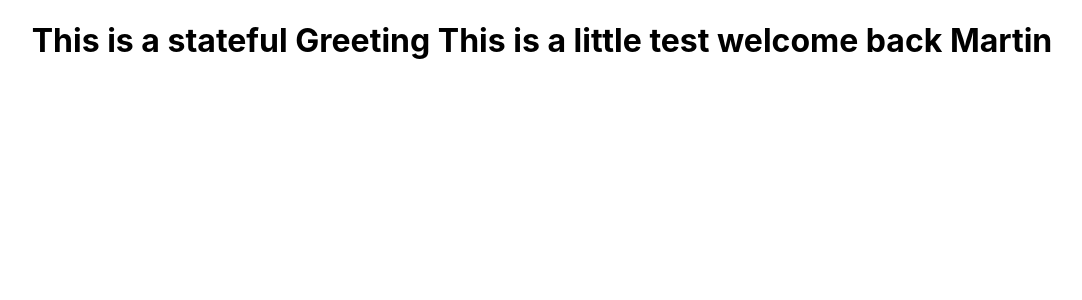
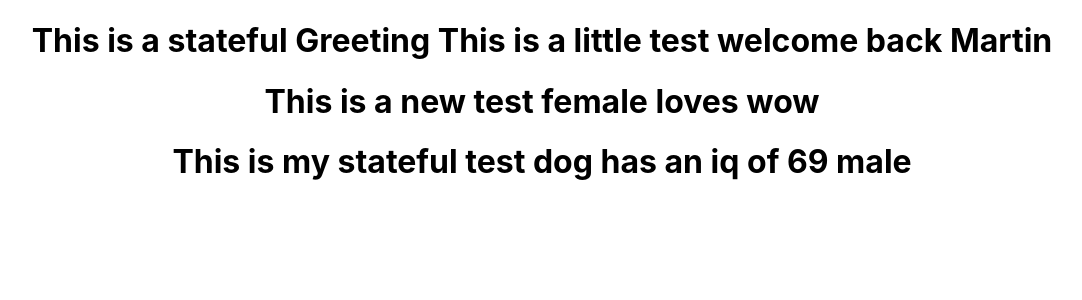
Before and after one commit to MartinBradbury/react-trial, a React (Create React App) app in the folder my-app/: page / in a window 1280 px wide. Shown: the top 300 px of the page, without its empty margins (98-1180 px from the left). Built offline with nearby package versions, Linux system fonts and the light colour scheme.

Commit message:
added a stateful class component and a stateless functional component  with props

```diff
--- a/my-app/src/App.js
+++ b/my-app/src/App.js
@@ -2,12 +2,16 @@ import logo from './logo.svg';
 import './App.css';
 import FunctionalGreetingNew from './components/FunctionalGreetingNew';
 import StatefulGreeting from './components/StatefulGreeting';
+import NewTest from './components/test';
+import StatefulTest from './components/StatefulTest';
 
 function App() {
   return (
     <div className="App">
       {/* <FunctionalGreetingNew name="Martin" age="41" greeting="Nice to meet you!!" /> */}
       <StatefulGreeting greeting="This is a little test" name="Martin" />
+      <NewTest sex="female" game="wow" />
+      <StatefulTest pet="dog" iq="69" sex="male"/>
     </div>
   );
 }
--- /dev/null
+++ b/my-app/src/components/StatefulTest.js
@@ -0,0 +1,9 @@
+import React from "react";
+
+class StatefulTest extends React.Component {
+    render() {
+        return <h1>This is my stateful test {this.props.pet} has an iq of {this.props.iq} {this.props.sex} </h1>
+    }
+}
+
+export default StatefulTest
--- /dev/null
+++ b/my-app/src/components/test.js
@@ -0,0 +1,7 @@
+import React from "react";
+
+const NewTest = (props) => {
+    return <h1>This is a new test {props.sex} loves {props.game} </h1>;
+}
+
+export default NewTest
```
